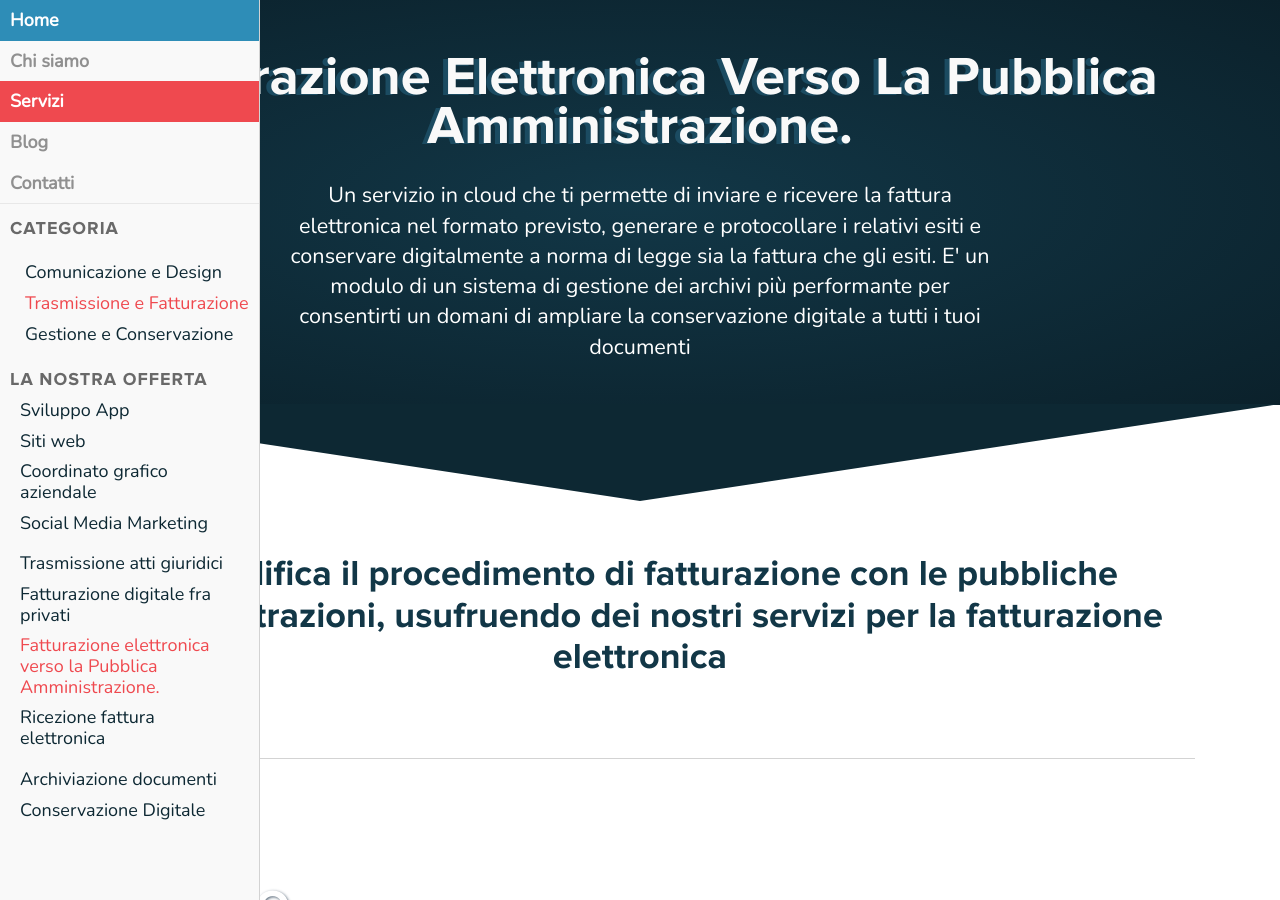
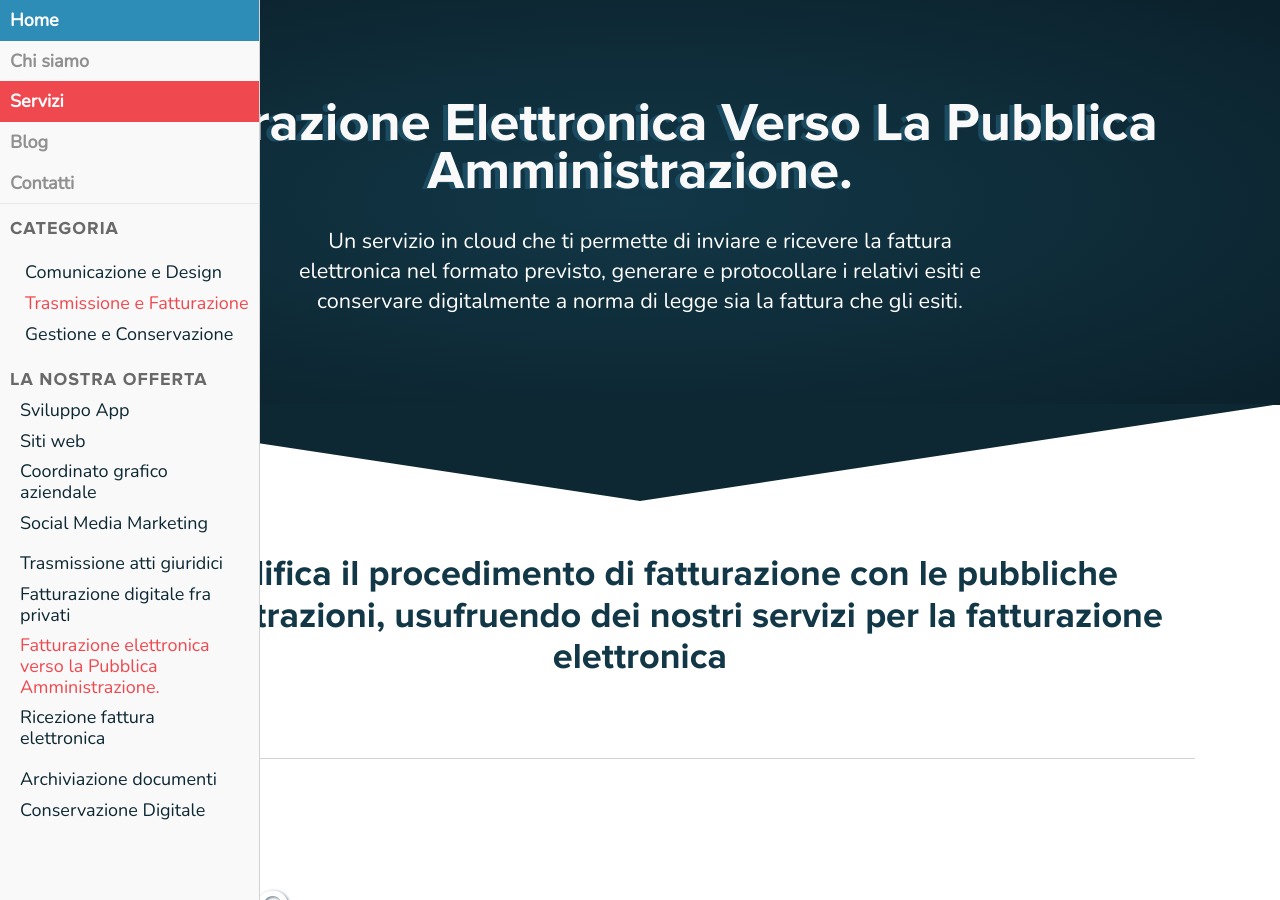
Before and after one commit to flussodigitale/dds, a Jekyll site: the page built from servizi/professionisti-ed-imprese/fattura-elettronica/fatturazione-elettronica-pa.md, in a window 1280 px wide and 900 px high. Built offline with Jekyll 4.4.1, drawn with Linux system fonts in a browser that asks for light colours; nearby versions of some CDN libraries; some web fonts are replaced; a style sheet for code colours, icons or effects is not loaded; some of the changed text lies outside the part shown.

Commit message:
semplificazione fattura PA

```diff
--- a/_sass/theme.css
+++ b/_sass/theme.css
@@ -2062,6 +2062,7 @@ ul.nav-header li:last-child label {
   color: #0b212b;
   padding: 4px;
   display: block;
+  font-family: 'Proxima Nova', Montserrat, sans-serif;
   transition: 0.1s ease-in-out;
 }
 .nav-panel a:hover {
--- a/_sass/theme/_header.scss
+++ b/_sass/theme/_header.scss
@@ -202,6 +202,7 @@ ul.nav-header {
         color: $text-darker;
         padding: 4px;
         display: block;
+        font-family: 'Proxima Nova', Montserrat, sans-serif;
         transition: $fast-transition;
         &:hover {
             color: $accent-color;
--- a/assets/main.css
+++ b/assets/main.css
@@ -2062,6 +2062,7 @@ ul.nav-header li:last-child label {
   color: #0b212b;
   padding: 4px;
   display: block;
+  font-family: 'Proxima Nova', Montserrat, sans-serif;
   transition: 0.1s ease-in-out;
 }
 .nav-panel a:hover {
--- a/servizi/professionisti-ed-imprese/fattura-elettronica/fatturazione-elettronica-pa.md
+++ b/servizi/professionisti-ed-imprese/fattura-elettronica/fatturazione-elettronica-pa.md
@@ -6,7 +6,7 @@ meta: Meta description Easy telematico Cloud
 #inserisci il nome di questo file
 mark: fatturazione-elettronica-pa
 
-description: Un servizio in cloud che ti permette di inviare e ricevere la fattura elettronica nel formato previsto, generare e protocollare i relativi esiti e conservare digitalmente a norma di legge sia la fattura che gli esiti. E' un modulo di un sistema di gestione dei archivi più performante per consentirti un domani di ampliare la conservazione digitale a tutti i tuoi documenti
+description: Un servizio in cloud che ti permette di inviare e ricevere la fattura elettronica nel formato previsto, generare e protocollare i relativi esiti e conservare digitalmente a norma di legge sia la fattura che gli esiti.
 
 type: fatturazione
 image:
```
